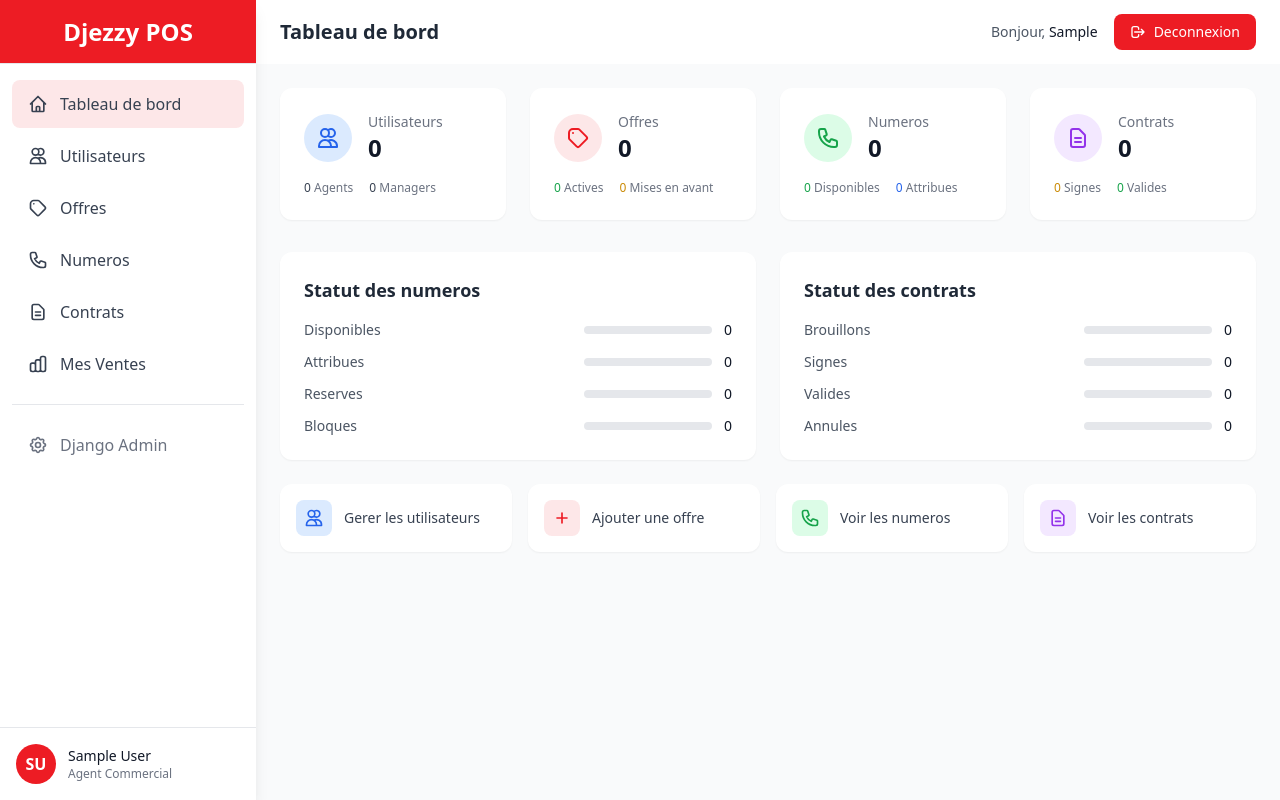
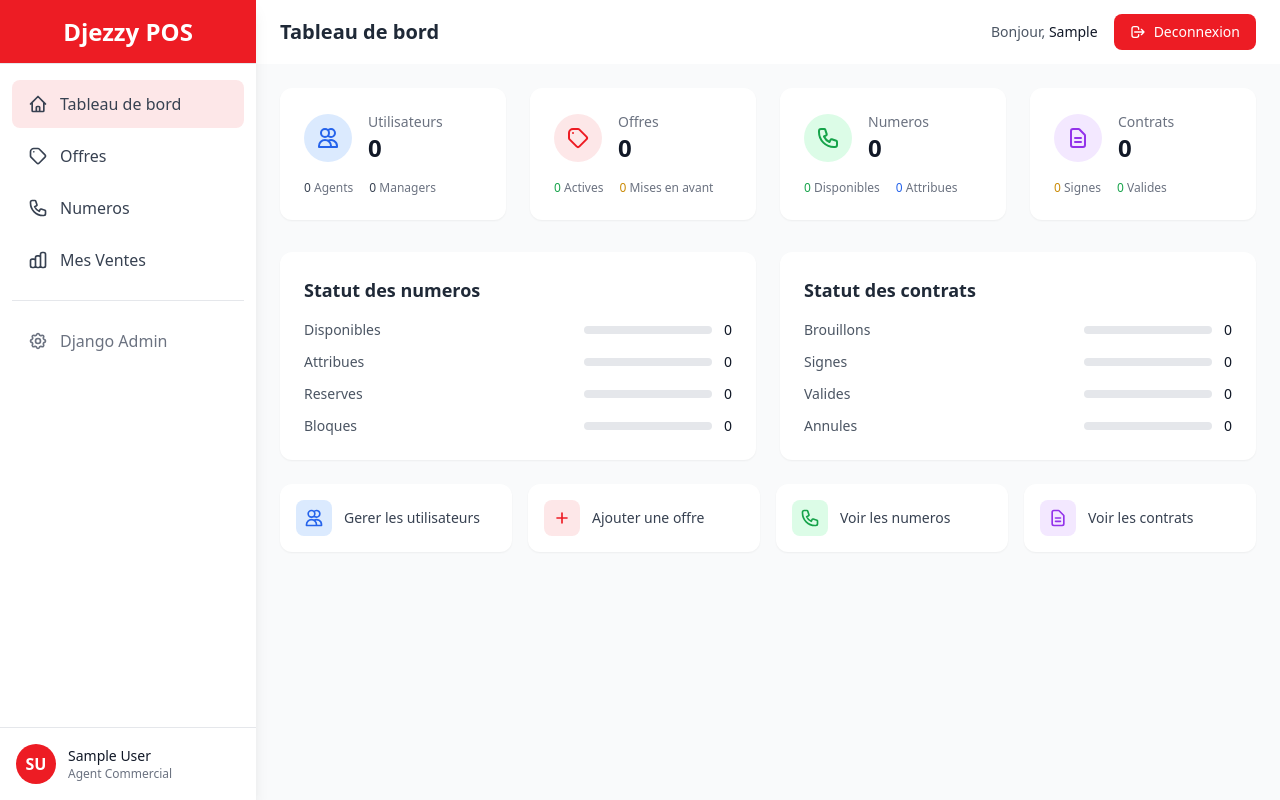
Before and after one commit to Zidoun-Abdou/Djezzy-POS, a Django app: page /dashboard/ in a window 1280 px wide. Run offline with Django 4.2, Linux system fonts and the light colour scheme; the visitor is signed in with stand-in values (Sample User, id 1); data comes from the database, SQL or seed files in the repository; data that the repository does not hold is empty; some libraries are stand-ins or nearby versions.

Commit message:
Remove Utilisateurs and Contrats from sidebar
- Remove Users menu item (only admins manage users via Django admin)
- Remove Contracts menu item (Mes Ventes already shows contracts)

🤖 Generated with [Claude Code](https://claude.com/claude-code)

Co-Authored-By: Claude Opus 4.5 <noreply@anthropic.com>

```diff
--- a/backend/apps/dashboard/templates/dashboard/components/sidebar.html
+++ b/backend/apps/dashboard/templates/dashboard/components/sidebar.html
@@ -33,17 +33,6 @@
                 </a>
             </li>
 
-            <!-- Users -->
-            <li>
-                <a href="{% url 'dashboard:users' %}"
-                   class="flex items-center px-4 py-3 text-gray-700 rounded-lg hover:bg-djezzy/10 hover:text-djezzy transition-colors {% if request.resolver_match.url_name == 'users' %}bg-djezzy/10 text-djezzy font-medium{% endif %}">
-                    <svg class="w-5 h-5 mr-3" fill="none" stroke="currentColor" viewBox="0 0 24 24">
-                        <path stroke-linecap="round" stroke-linejoin="round" stroke-width="2" d="M12 4.354a4 4 0 110 5.292M15 21H3v-1a6 6 0 0112 0v1zm0 0h6v-1a6 6 0 00-9-5.197M13 7a4 4 0 11-8 0 4 4 0 018 0z"></path>
-                    </svg>
-                    Utilisateurs
-                </a>
-            </li>
-
             <!-- Offers -->
             <li>
                 <a href="{% url 'dashboard:offers' %}"
@@ -63,17 +52,6 @@
                         <path stroke-linecap="round" stroke-linejoin="round" stroke-width="2" d="M3 5a2 2 0 012-2h3.28a1 1 0 01.948.684l1.498 4.493a1 1 0 01-.502 1.21l-2.257 1.13a11.042 11.042 0 005.516 5.516l1.13-2.257a1 1 0 011.21-.502l4.493 1.498a1 1 0 01.684.949V19a2 2 0 01-2 2h-1C9.716 21 3 14.284 3 6V5z"></path>
                     </svg>
                     Numeros
-                </a>
-            </li>
-
-            <!-- Contracts -->
-            <li>
-                <a href="{% url 'dashboard:contracts' %}"
-                   class="flex items-center px-4 py-3 text-gray-700 rounded-lg hover:bg-djezzy/10 hover:text-djezzy transition-colors {% if request.resolver_match.url_name == 'contracts' or request.resolver_match.url_name == 'contract_detail' %}bg-djezzy/10 text-djezzy font-medium{% endif %}">
-                    <svg class="w-5 h-5 mr-3" fill="none" stroke="currentColor" viewBox="0 0 24 24">
-                        <path stroke-linecap="round" stroke-linejoin="round" stroke-width="2" d="M9 12h6m-6 4h6m2 5H7a2 2 0 01-2-2V5a2 2 0 012-2h5.586a1 1 0 01.707.293l5.414 5.414a1 1 0 01.293.707V19a2 2 0 01-2 2z"></path>
-                    </svg>
-                    Contrats
                 </a>
             </li>
 
```
